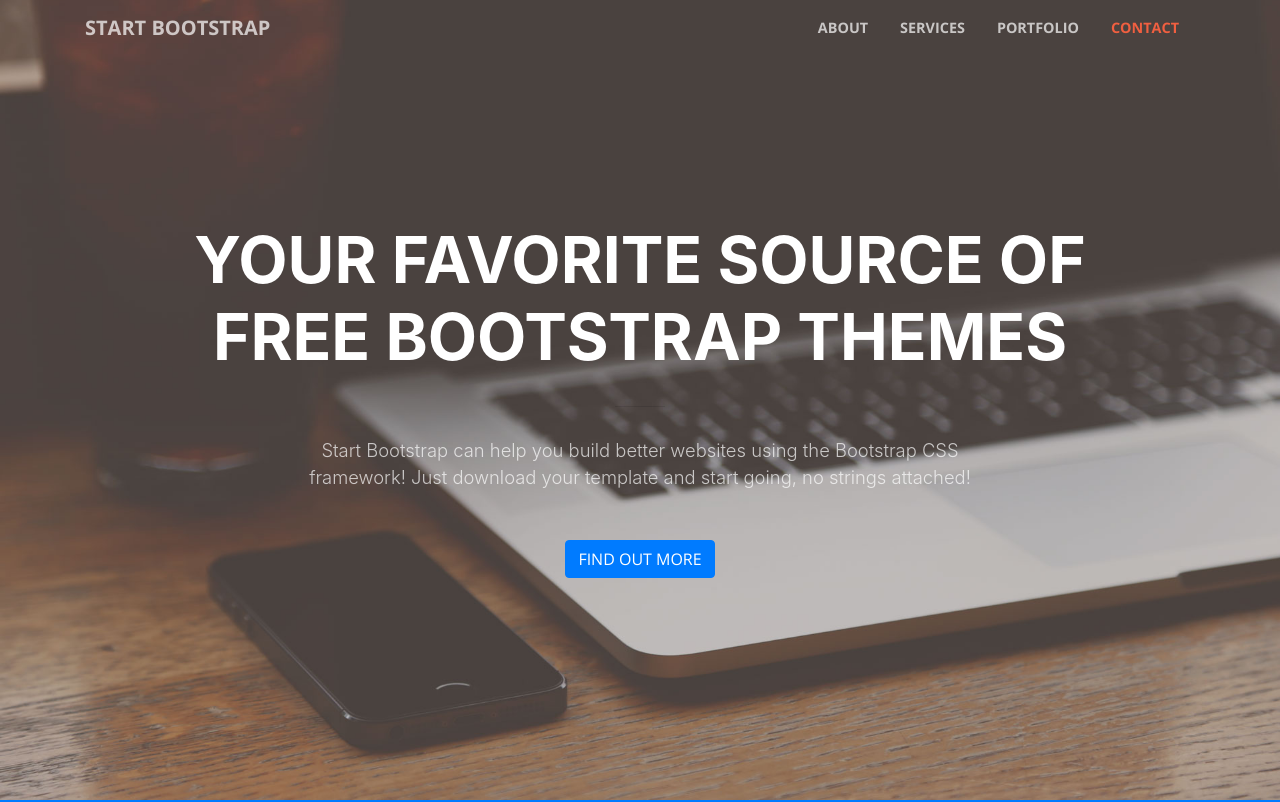
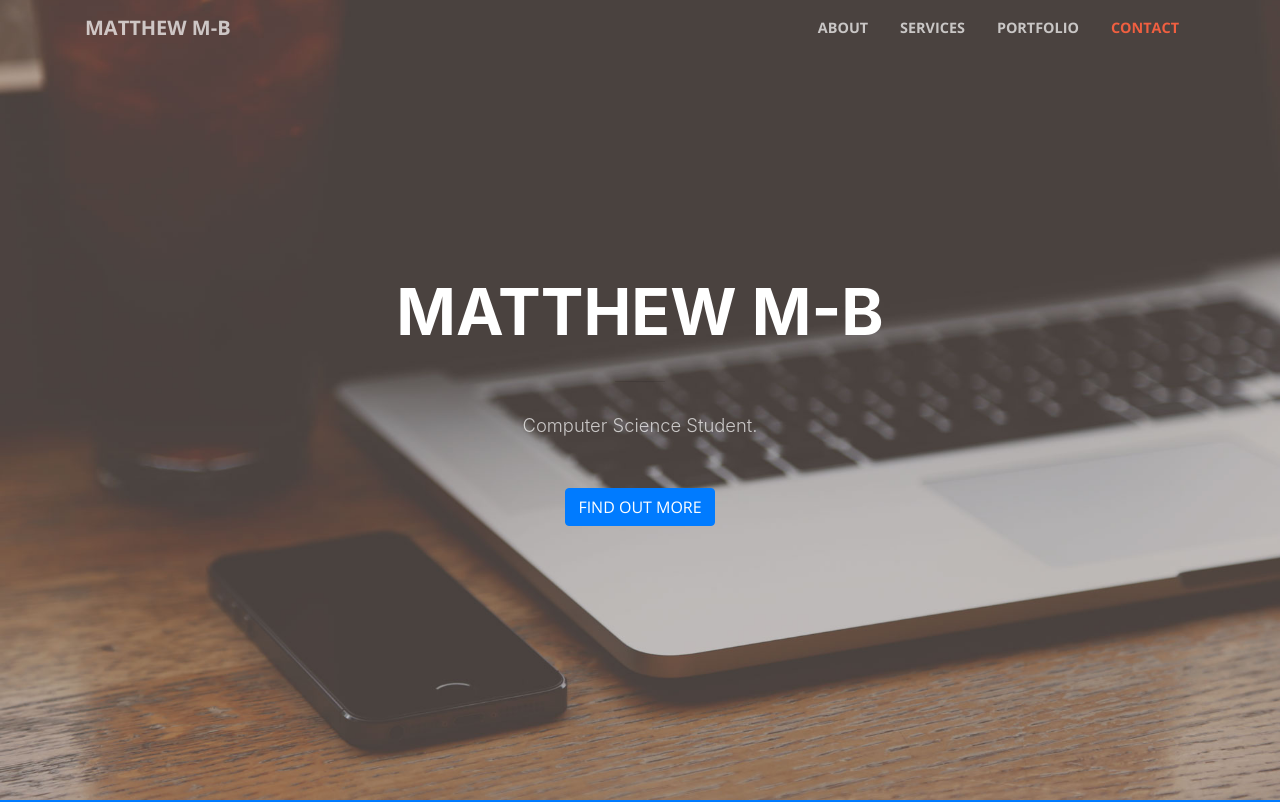
Before and after one commit to MathyouMB/MathyouMB.github.io, a website with bundled scripts: page index.html in a window 1280 px wide. Shown: the top 802 px of the page. Built offline with nearby package versions, Linux system fonts and the light colour scheme.

Commit message:
testing things

```diff
--- a/index.html
+++ b/index.html
@@ -8,7 +8,7 @@
     <meta name="description" content="">
     <meta name="author" content="">
 
-    <title>Creative - Start Bootstrap Theme</title>
+    <title>Matthew M-B Resume</title>
 
     <!-- Bootstrap core CSS -->
     <link href="vendor/bootstrap/css/bootstrap.min.css" rel="stylesheet">
@@ -31,7 +31,7 @@
     <!-- Navigation -->
     <nav class="navbar navbar-expand-lg navbar-light fixed-top" id="mainNav">
       <div class="container">
-        <a class="navbar-brand js-scroll-trigger" href="#page-top">Start Bootstrap</a>
+        <a class="navbar-brand js-scroll-trigger" href="#page-top">Matthew M-B</a>
         <button class="navbar-toggler navbar-toggler-right" type="button" data-toggle="collapse" data-target="#navbarResponsive" aria-controls="navbarResponsive" aria-expanded="false" aria-label="Toggle navigation">
           <span class="navbar-toggler-icon"></span>
         </button>
@@ -59,12 +59,12 @@
         <div class="row">
           <div class="col-lg-10 mx-auto">
             <h1 class="text-uppercase">
-              <strong>Your Favorite Source of Free Bootstrap Themes</strong>
+              <strong>Matthew M-B</strong>
             </h1>
             <hr>
           </div>
           <div class="col-lg-8 mx-auto">
-            <p class="text-faded mb-5">Start Bootstrap can help you build better websites using the Bootstrap CSS framework! Just download your template and start going, no strings attached!</p>
+            <p class="text-faded mb-5">Computer Science Student.</p>
             <a class="btn btn-primary btn-xl js-scroll-trigger" href="#about">Find Out More</a>
           </div>
         </div>
```
Also changed, not shown: README.md (deleted).
